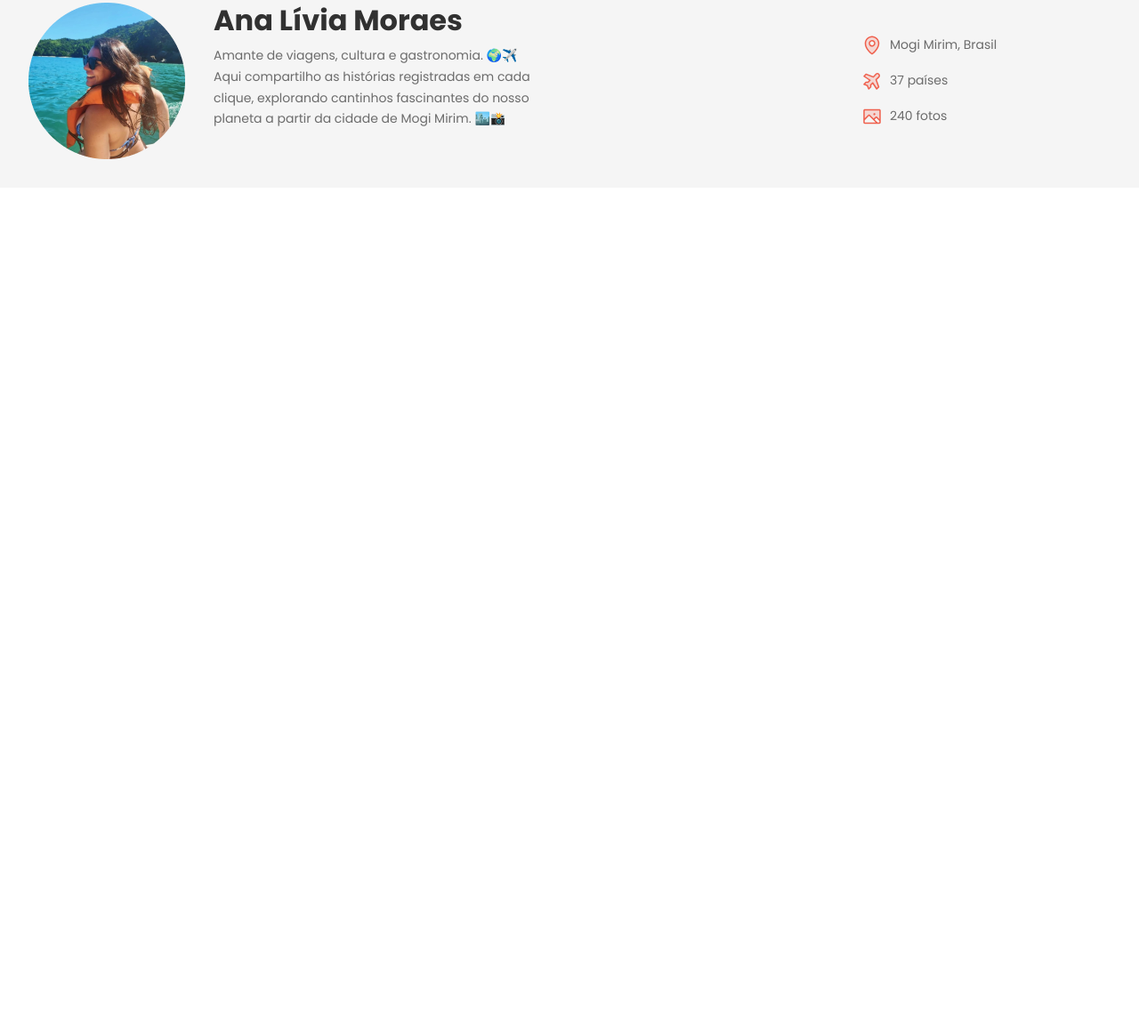
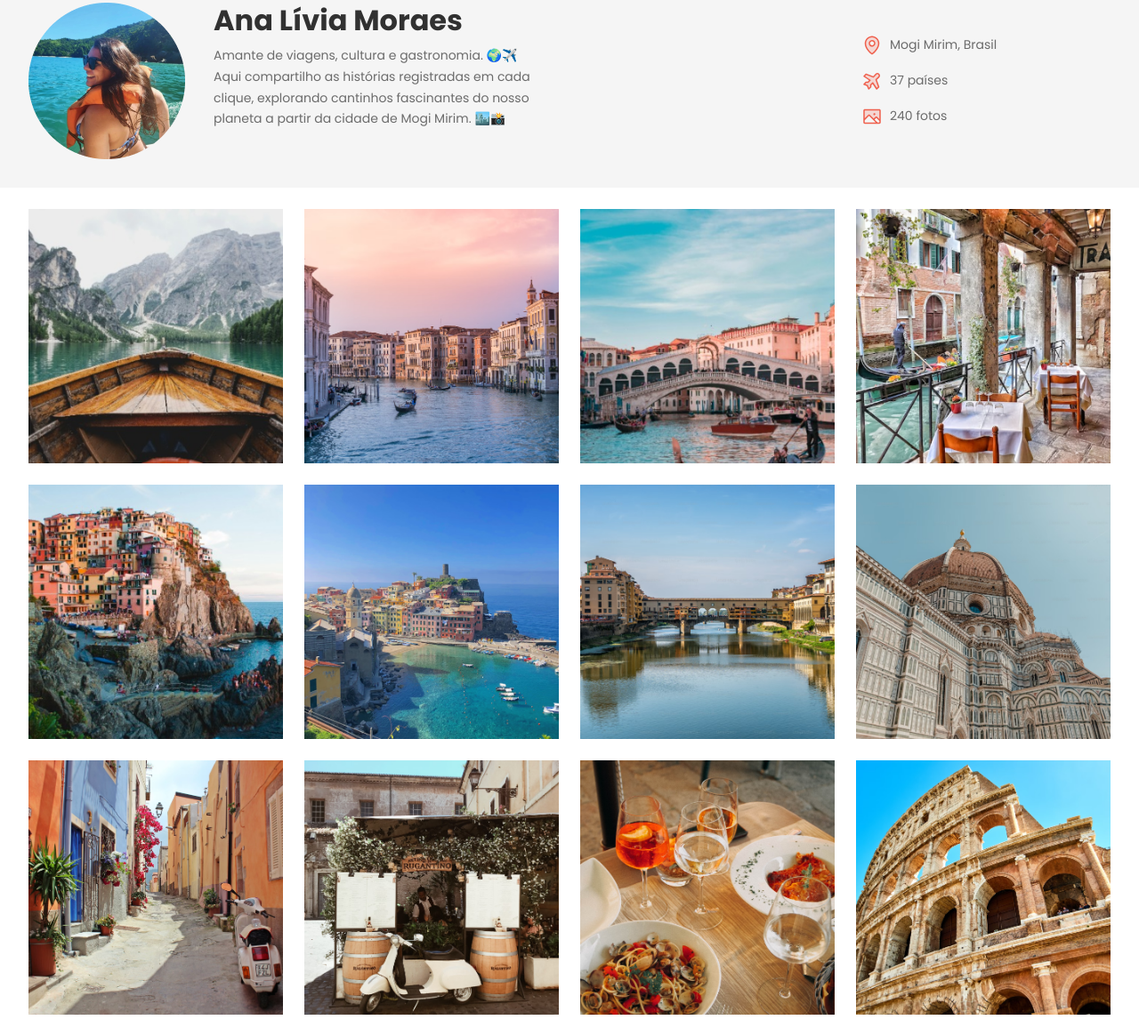
Before and after one commit to anaamooraes/Projeto-Travelgram, a plain HTML site: page index.html in a window 1280 px wide. Shown: the part 125-1290 px from the top of the page at 89% size. Before the commit the page ends 800 px from the top, so only its background shows below. Drawn offline with Linux system fonts and the light colour scheme.

Commit message:
main gallery

```diff
--- a/index.html
+++ b/index.html
@@ -63,6 +63,23 @@
         </ul>
       </div>
     </header>
+
   </div>
+
+  <main class="container">
+    <img src="assets/imagens/Image 01.png" alt="...">
+    <img src="assets/imagens/Image 02.png" alt="...">
+    <img src="assets/imagens/Image 03.png" alt="...">
+    <img src="assets/imagens/Image 04.png" alt="...">
+    <img src="assets/imagens/Image 05.png" alt="...">
+    <img src="assets/imagens/Image 06.png" alt="...">
+    <img src="assets/imagens/Image 07.png" alt="...">
+    <img src="assets/imagens/Image 08.png" alt="...">
+    <img src="assets/imagens/Image 09.png" alt="...">
+    <img src="assets/imagens/Image 10.png" alt="...">
+    <img src="assets/imagens/Image 11.png" alt="...">
+    <img src="assets/imagens/Image 12.png" alt="...">
+
+  </main>
 </body>
 </html>
--- a/styles/index.css
+++ b/styles/index.css
@@ -1,3 +1,4 @@
 @import url(global.css);
 @import url(nav.css);
 @import url(header.css);
+@import url(main.css);
--- /dev/null
+++ b/styles/main.css
@@ -0,0 +1,13 @@
+main {
+  display: flex;
+  flex-wrap: wrap;
+
+  gap: 24px;
+  padding-block: 24px;
+}
+
+main img {
+  width: 286px;
+  height: 286px;
+  object-fit: cover;
+}
```
